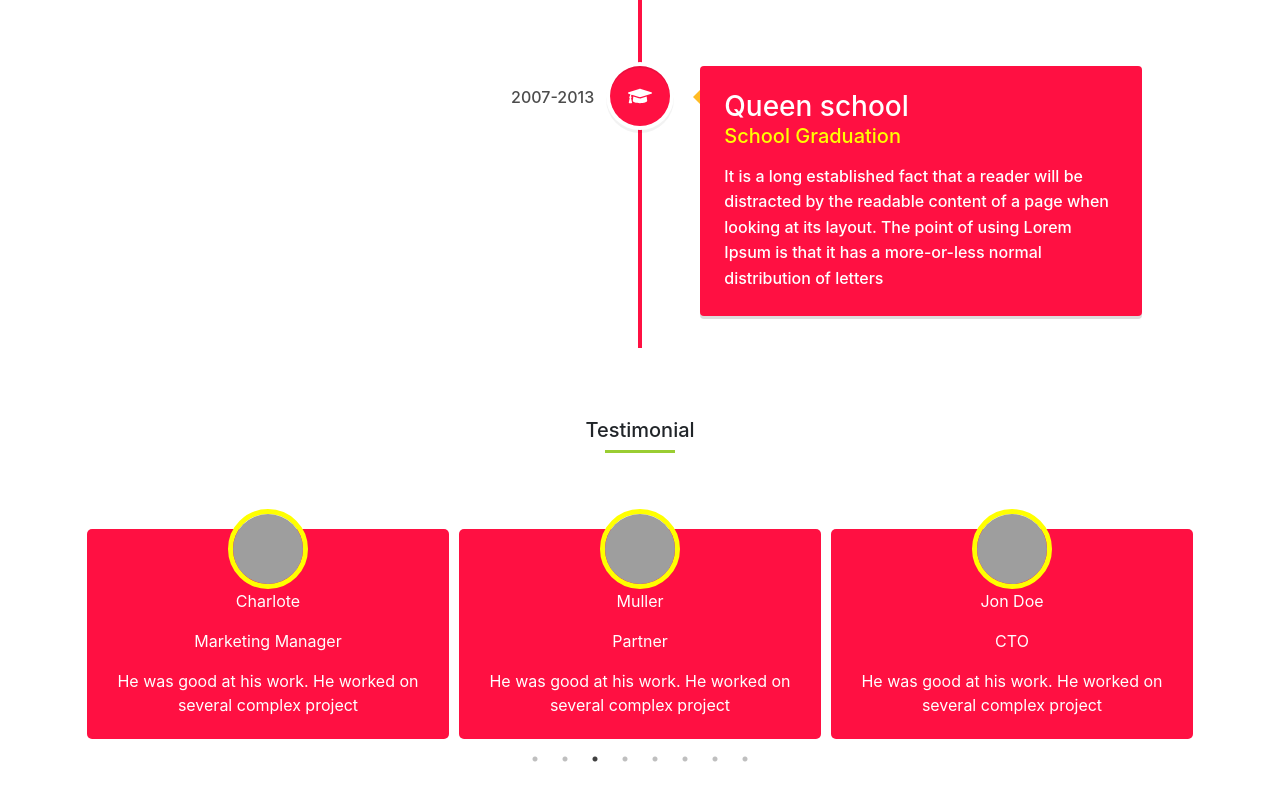
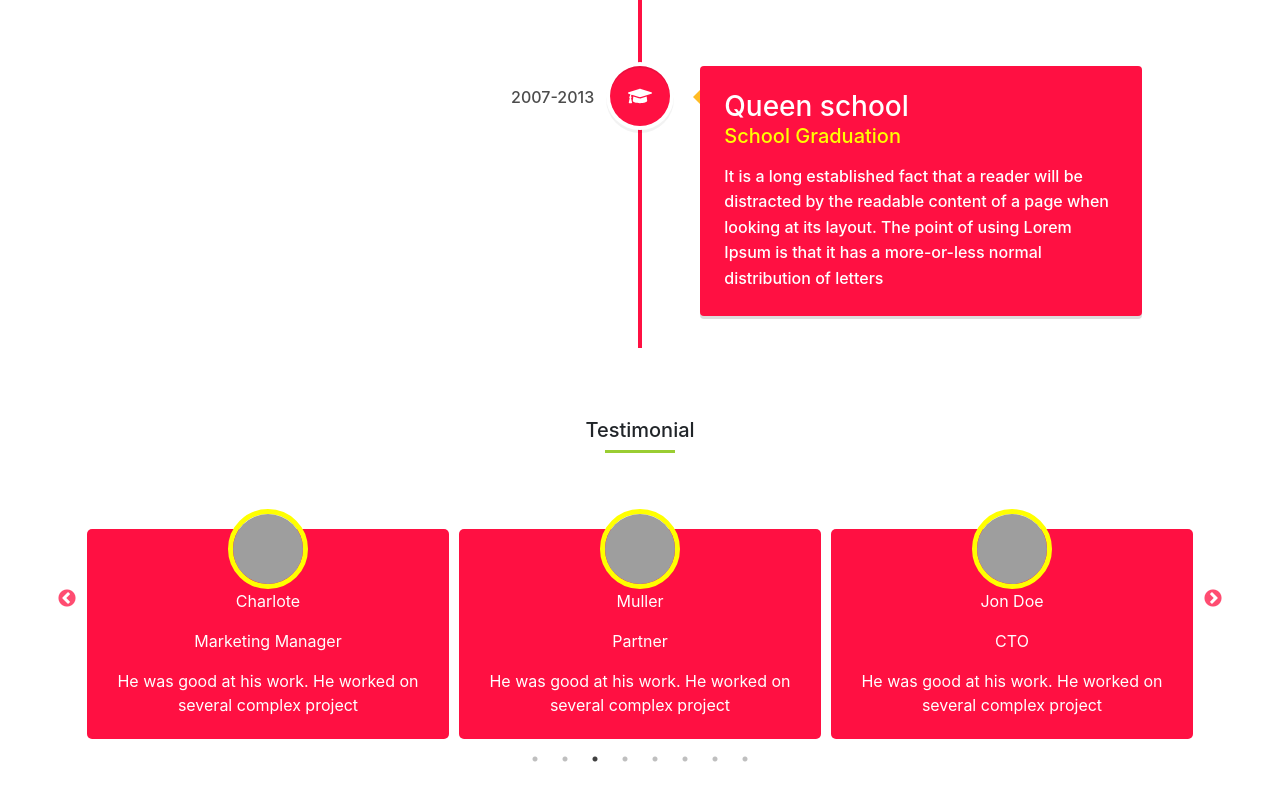
Before and after one commit to yuliussetyawan/react-responsive-portfolio, a React (Create React App) app in the folder client/: page / in a window 1280 px wide. Shown: the part 6676-7476 px from the top of the page. Built offline with nearby package versions, Linux system fonts and the light colour scheme; grey boxes are pictures that could not be loaded.

Commit message:
Part-23 Slick Slider Custom Design for Testimonial Section

```diff
--- a/client/src/Components/Testimonial/Testimonial.css
+++ b/client/src/Components/Testimonial/Testimonial.css
@@ -20,6 +20,11 @@
   border-radius: 5px;
 }
 
+.content-slider:hover {
+  background-color: #4b088a;
+  transition-duration: 1s;
+}
+
 .content-slider img.center-image {
   height: 80px;
   width: 80px;
@@ -32,3 +37,17 @@
   align-items: center;
   border: 5px solid yellow;
 }
+
+.slick-prev:before {
+  color: #ff1042 !important;
+  font-size: 30px;
+}
+
+.slick-next:before {
+  color: #ff1042 !important;
+  font-size: 30px;
+}
+
+.slick-disable {
+  color: blueviolet;
+}
```
